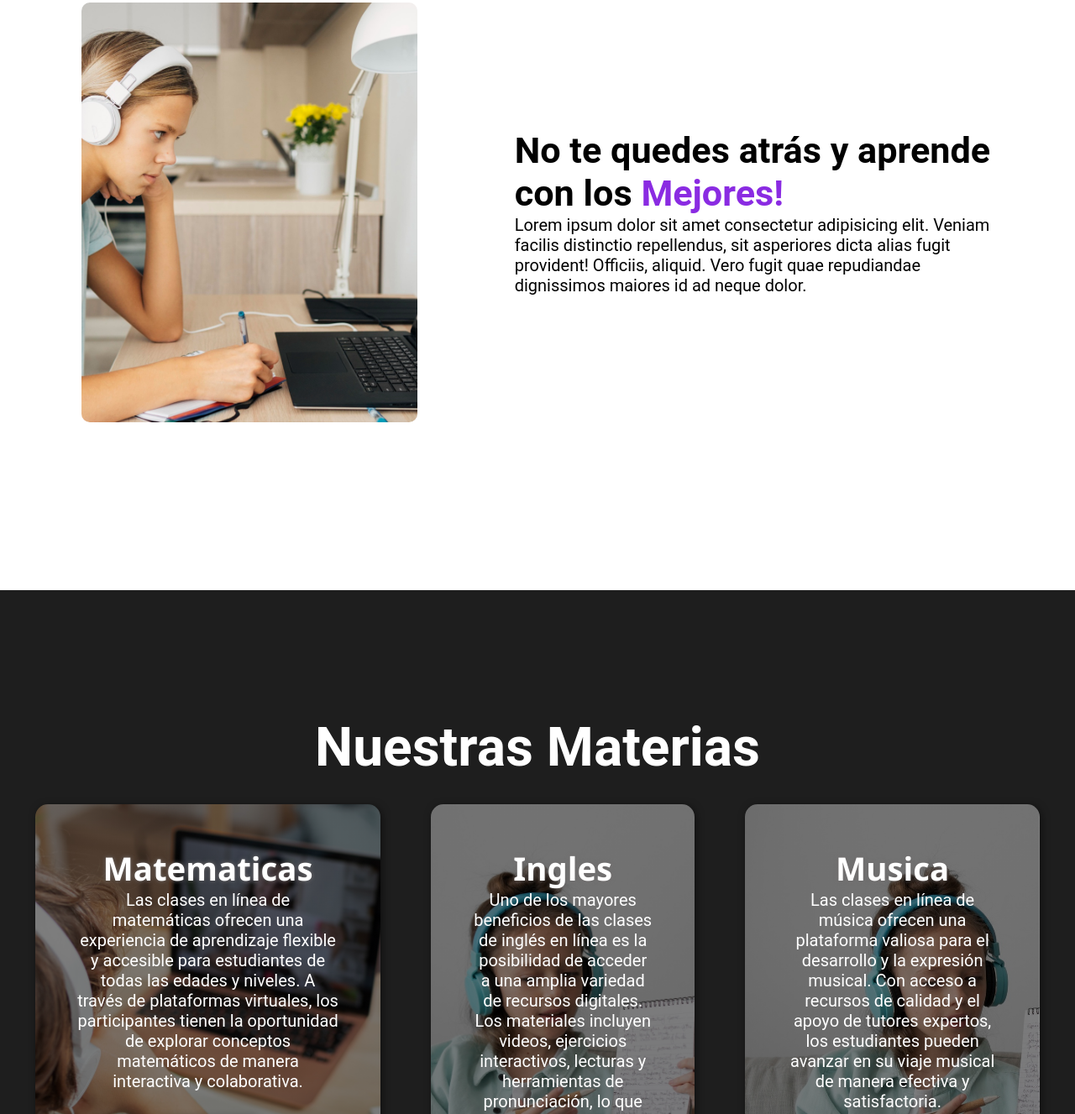
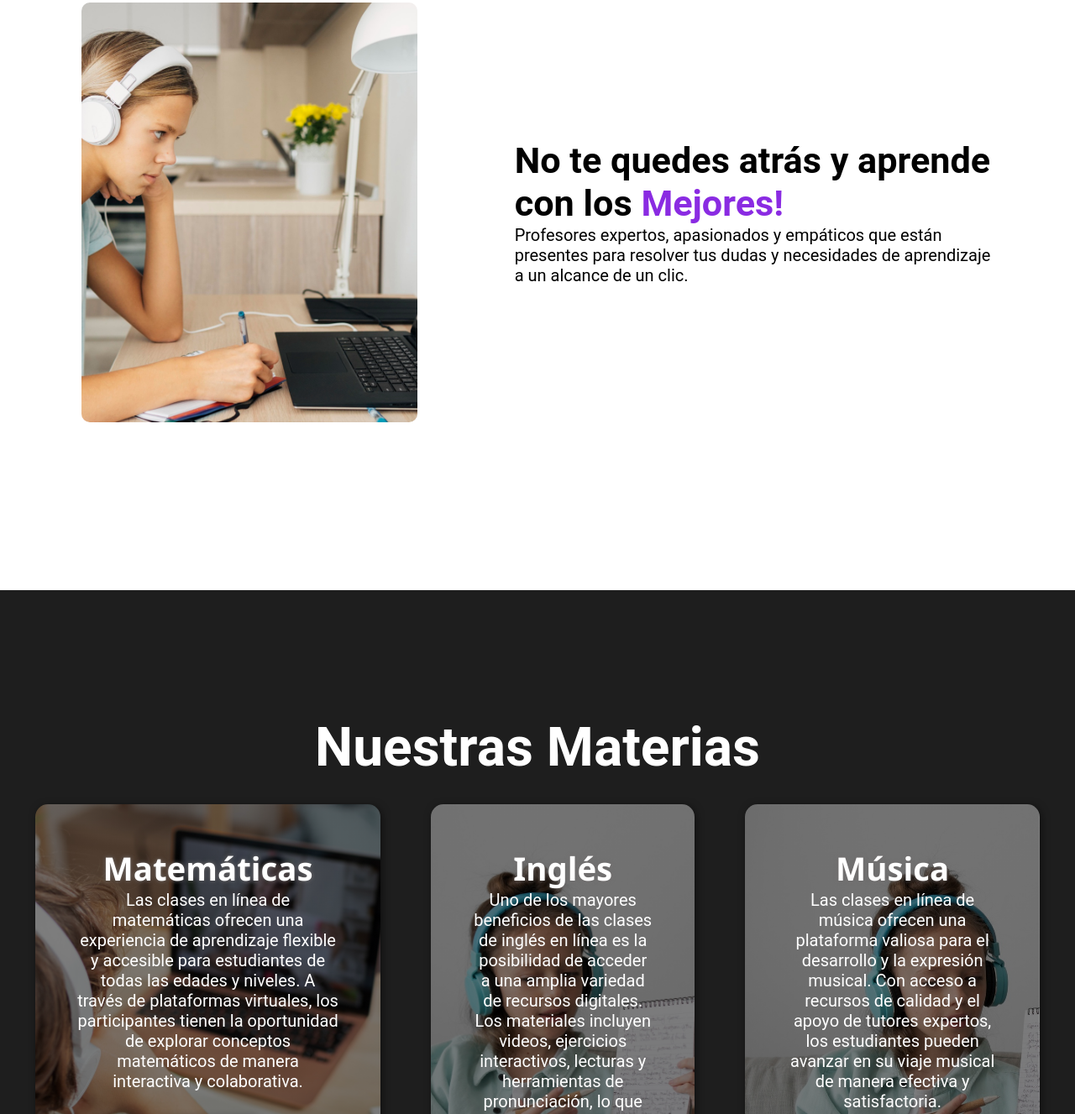
Before and after one commit to galmiron86/deivichov, a plain HTML site: page index.html in a window 1280 px wide. Shown: the part 997-2324 px from the top of the page at 84% size. Drawn offline with Linux system fonts and the light colour scheme.

Commit message:
Update index.html

```diff
--- a/index.html
+++ b/index.html
@@ -13,7 +13,7 @@
         <nav>
           <a href="#somos-proya">Quiénes somos</a>
           <a href="#nuestros-programas">Nuestros Programas</a>
-          <a href="#caracteristicas">Caracteristicas</a>
+          <a href="#caracteristicas">Características</a>
           <a href="template/registro.html">Registro</a>
           <a href="template/login.html">Entrar</a>
 
@@ -21,7 +21,7 @@
       </div>
     </header>
     <section id="hero">
-      <h1>Clases Particulares  <br />En linea!</h1>
+      <h1>Clases Particulares  <br />En línea!</h1>
       <button>APLICÁ YA</button>
     </section>
     <section id="somos-proya">
@@ -30,10 +30,7 @@
         <div class="texto">
         <h2>No te quedes atrás  y aprende con los <span class="color-acento">Mejores!</span></h2>
         <p>
-          Lorem ipsum dolor sit amet consectetur adipisicing elit. Veniam
-          facilis distinctio repellendus, sit asperiores dicta alias fugit
-          provident! Officiis, aliquid. Vero fugit quae repudiandae dignissimos
-          maiores id ad neque dolor.
+          Profesores expertos, apasionados y empáticos que están presentes para resolver tus dudas y necesidades de aprendizaje a un alcance de un clic.
         </p>
       </div>
     </div>
@@ -43,21 +40,21 @@
         <h2>Nuestras Materias</h2>
         <div class="programas">
         <div class="carta">
-          <h3>Matematicas</h3>
+          <h3>Matemáticas</h3>
           <p>
             Las clases en línea de matemáticas ofrecen una experiencia de aprendizaje flexible y accesible para estudiantes de todas las edades y niveles. A través de plataformas virtuales, los participantes tienen la oportunidad de explorar conceptos matemáticos de manera interactiva y colaborativa.
           </p>
           <a href="template/materias.html"><button>+Info</button></a>
         </div>
         <div class="carta">
-          <h3>Ingles</h3>
+          <h3>Inglés</h3>
           <p>
             Uno de los mayores beneficios de las clases de inglés en línea es la posibilidad de acceder a una amplia variedad de recursos digitales. Los materiales incluyen videos, ejercicios interactivos, lecturas y herramientas de pronunciación, lo que enriquece el proceso de aprendizaje y facilita la comprensión y aplicación de las estructuras gramaticales y vocabulario
           </p>
           <a href="template/materias.html"><button>+Info</button></a>
         </div>
         <div class="carta">
-          <h3>Musica</h3>
+          <h3>Música</h3>
           <p>
             Las clases en línea de música ofrecen una plataforma valiosa para el desarrollo y la expresión musical. Con acceso a recursos de calidad y el apoyo de tutores expertos, los estudiantes pueden avanzar en su viaje musical de manera efectiva y satisfactoria.
           </p>
```
